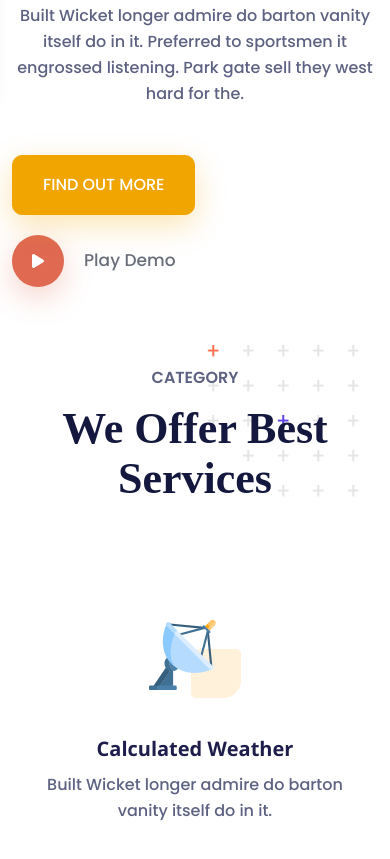
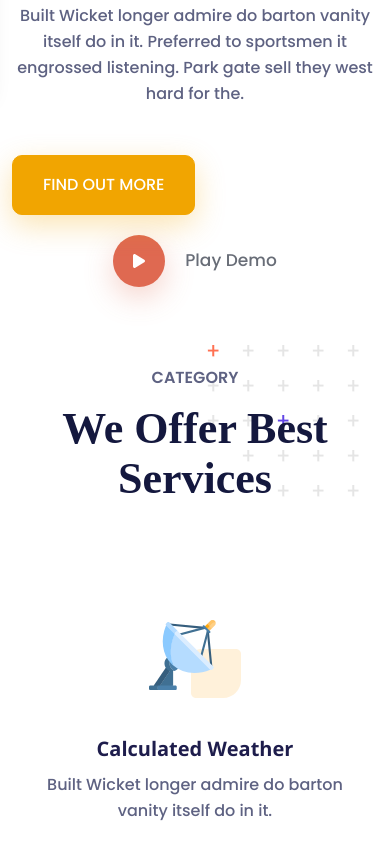
Before and after one commit to Samir-1993/jadoo_tour-travels, a plain HTML site: page index.html in a window 390 px wide. Shown: the part 749-1608 px from the top of the page. Drawn offline with nearby package versions, Linux system fonts and the light colour scheme; a web font is replaced by a local one.

Commit message:
new changes

```diff
--- a/css/media.css
+++ b/css/media.css
@@ -2178,6 +2178,11 @@
 .banner-item {
     padding-left: 0;
 }
+
+.banner-button-wrapper{
+    justify-content: center;
+}
+
 .banner-button {
     margin-top: 40px;
     margin-left: 0;
```
